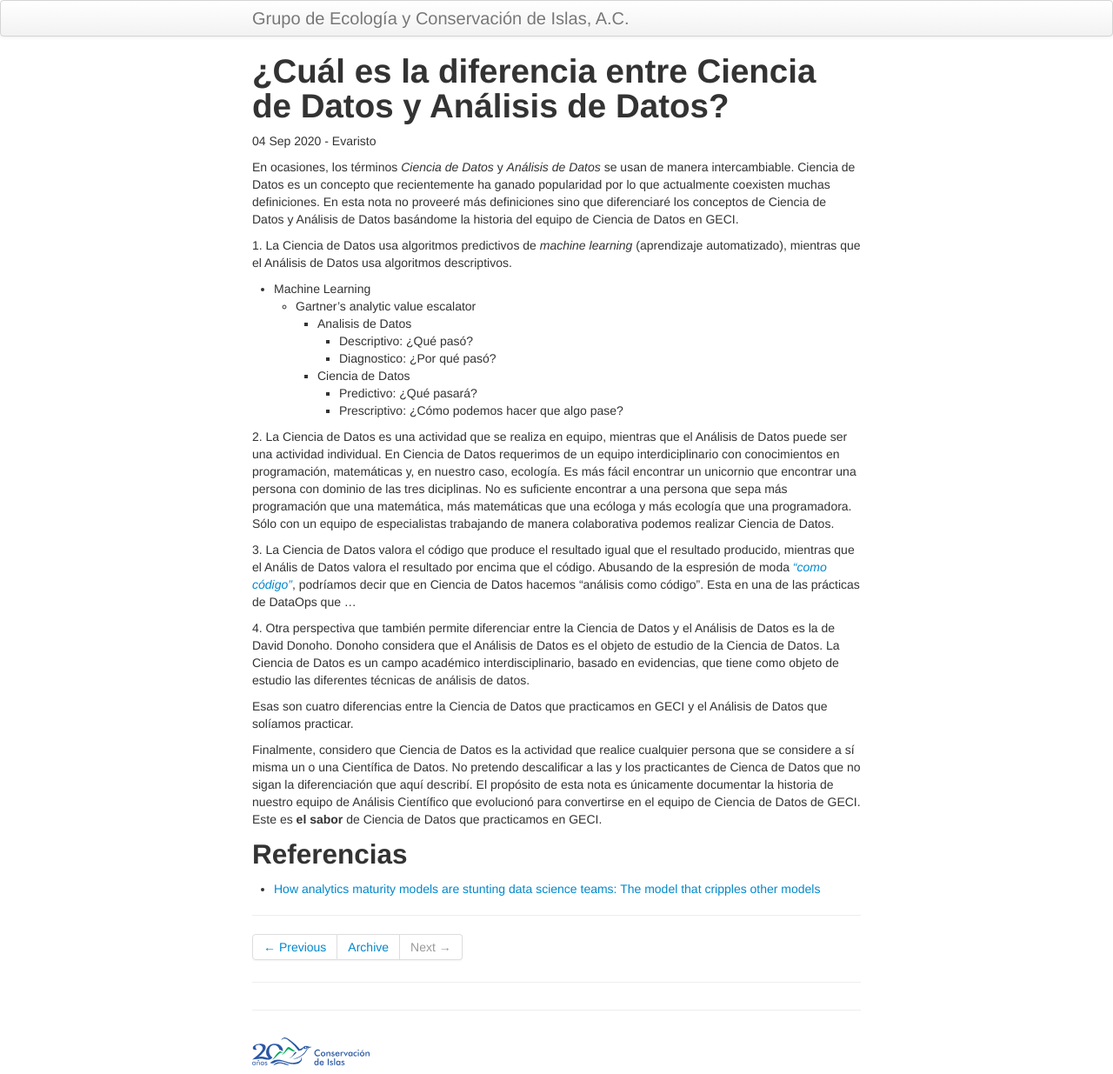
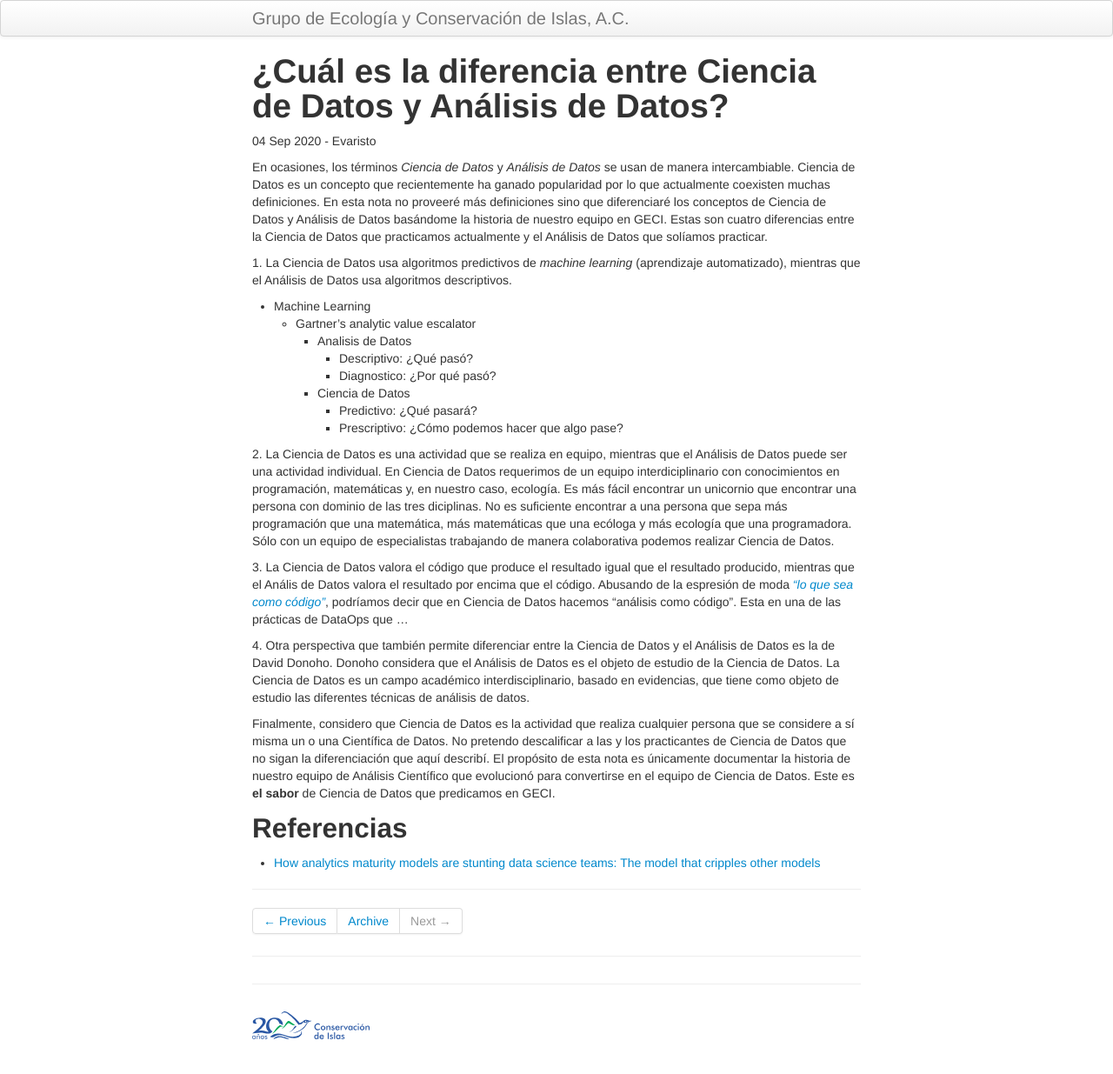
Before and after one commit to LizethMReyes/islasgeci.github.io, a Jekyll site: the page built from _posts/2020-09-04-diferencia.md, in a window 1280 px wide. Shown: the whole page at 87% size. Built offline with Jekyll 4.4.1, drawn with Linux system fonts in a browser that asks for light colours; after the commit the page ends 1205 px from its top, so only the background shows below that.

Commit message:
📝 Reorganiza algunas oraciones

```diff
--- a/_posts/2020-09-04-diferencia.md
+++ b/_posts/2020-09-04-diferencia.md
@@ -8,8 +8,9 @@ tags: equipo
 En ocasiones, los términos _Ciencia de Datos_ y _Análisis de Datos_ se usan de manera
 intercambiable. Ciencia de Datos es un concepto que recientemente ha ganado popularidad por lo que
 actualmente coexisten muchas definiciones. En esta nota no proveeré más definiciones sino que
-diferenciaré los conceptos de Ciencia de Datos y Análisis de Datos basándome la historia del equipo
-de Ciencia de Datos en GECI.
+diferenciaré los conceptos de Ciencia de Datos y Análisis de Datos basándome la historia de nuestro
+equipo en GECI. Estas son cuatro diferencias entre la Ciencia de Datos que practicamos actualmente y
+el Análisis de Datos que solíamos practicar.
 
 1\. La Ciencia de Datos usa algoritmos predictivos de _machine learning_ (aprendizaje automatizado),
 mientras que el Análisis de Datos usa algoritmos descriptivos.
@@ -33,24 +34,21 @@ manera colaborativa podemos realizar Ciencia de Datos.
 
 3\. La Ciencia de Datos valora el código que produce el resultado igual que el resultado producido,
 mientras que el Anális de Datos valora el resultado por encima que el código. Abusando de la
-espresión de moda [_"como código"_](https://hackernoon.com/everything-as-code-explained-0ibg32a3),
-podríamos decir que en Ciencia de Datos hacemos "análisis como código". Esta en una de las prácticas
-de DataOps que ...
+espresión de moda [_"lo que sea como
+código"_](https://hackernoon.com/everything-as-code-explained-0ibg32a3), podríamos decir que en
+Ciencia de Datos hacemos "análisis como código". Esta en una de las prácticas de DataOps que ...
 
 4\. Otra perspectiva que también permite diferenciar entre la Ciencia de Datos y el Análisis de
 Datos es la de David Donoho. Donoho considera que el Análisis de Datos es el objeto de estudio de la
 Ciencia de Datos. La Ciencia de Datos es un campo académico interdisciplinario, basado en
 evidencias, que tiene como objeto de estudio las diferentes técnicas de análisis de datos.
 
-Esas son cuatro diferencias entre la Ciencia de Datos que practicamos en GECI y el Análisis de Datos
-que solíamos practicar.
-
-Finalmente, considero que Ciencia de Datos es la actividad que realice cualquier persona que se
+Finalmente, considero que Ciencia de Datos es la actividad que realiza cualquier persona que se
 considere a sí misma un o una Científica de Datos. No pretendo descalificar a las y los practicantes
-de Cienca de Datos que no sigan la diferenciación que aquí describí. El propósito de esta nota es
+de Ciencia de Datos que no sigan la diferenciación que aquí describí. El propósito de esta nota es
 únicamente documentar la historia de nuestro equipo de Análisis Científico que evolucionó para
-convertirse en el equipo de Ciencia de Datos de GECI. Este es **el sabor** de Ciencia de Datos que
-practicamos en GECI.
+convertirse en el equipo de Ciencia de Datos. Este es **el sabor** de Ciencia de Datos que
+predicamos en GECI.
 
 ## Referencias
 
```
